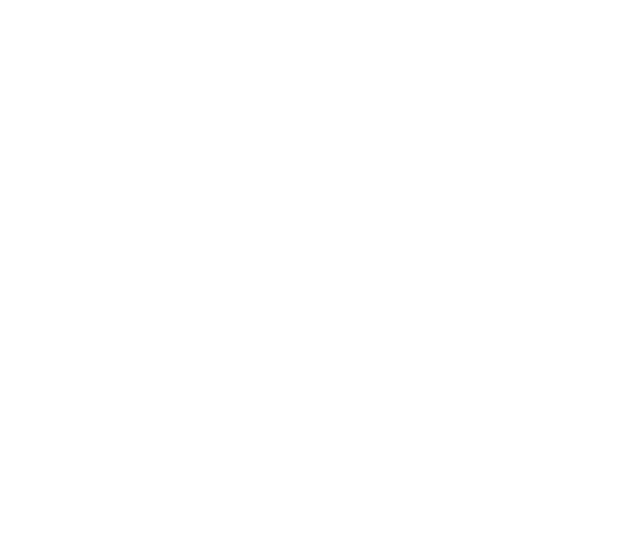
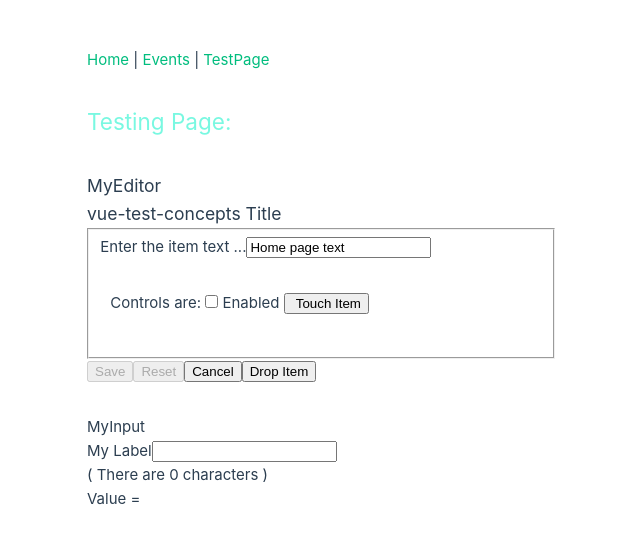
Before and after one commit to stlsmiths/vue-test-concepts, a Vue app: page /testpage in a window 1280 px wide. Before the commit this address had no page. Shown: the top 542 px of the page, without its empty margins (85-725 px from the left). Built offline with nearby package versions, Linux system fonts and the light colour scheme; data requests are answered from the project's data file.

Commit message:
add App menu.  Fix bugs in EventList.spec

```diff
--- a/src/App.vue
+++ b/src/App.vue
@@ -10,7 +10,15 @@
 </script>
 
 <template>
-  <RouterView />
+  <div>
+    <router-link to="/">Home</router-link> |
+    <router-link to="/events">Events</router-link> |
+    <router-link to="/testpage">TestPage</router-link>
+  </div>
+  <br>
+  <div style="margin-top: 2rem;">
+    <RouterView />
+  </div>
 </template>
 
 <style scoped>
--- a/src/components/EventList.vue
+++ b/src/components/EventList.vue
@@ -1,14 +1,21 @@
 <script setup lang="ts">
-import {computed,onMounted} from "vue";
+import {computed,ref,watchEffect,onMounted} from "vue";
 import EventCard from '@/components/EventCard.vue'
 import {useEvents} from "@/stores/events-store";
 
 const estore = useEvents()
-const events = computed( () => estore.events )
+// const events = computed( () => estore.events )
+
+const events = ref([])
+watchEffect( async () => {
+  // events.value = !estore.events.length ? await estore.fetchEvents() : estore.events
+  events.value = estore.events // !estore.events.length ? await estore.fetchEvents() : estore.events
+})
 
 </script>
 
 <template>
+  <div>
     <h1 data-testid="event-list-title">Events for Good</h1>
     <div class="events">
       <router-link
@@ -20,6 +27,7 @@
       >
         <EventCard data-testid="event" :event="event" />
       </router-link>
+    </div>
   </div>
 </template>
 
--- a/src/router/index.ts
+++ b/src/router/index.ts
@@ -13,6 +13,11 @@
       path: '/events',
       name: 'events',
       component: () => import('@/views/Events.vue')
+    },
+    {
+      path: '/testpage',
+      name: 'test',
+      component: () => import('@/views/TestPage.vue')
     },
    {
       path: '/event/:id',
--- a/src/stores/events-store.ts
+++ b/src/stores/events-store.ts
@@ -11,7 +11,6 @@
 
     async function fetchEvents() {
         const resp = await EventService.getEvents()
-        // console.log('store fetchEvents', resp)
         events.value = resp?.data || resp
         return resp
     }
--- a/src/views/HomeView.vue
+++ b/src/views/HomeView.vue
@@ -1,14 +1,5 @@
 <script setup lang="ts">
 import {ref} from 'vue'
-import MyInput from "@/components/MyInput.vue";
-import MyEditor from "@/components/MyEditor.vue";
-
-const mytext = ref<string>()
-const sampleItem = ref({ test: 2, text: 'Home page text' })
-
-function updateItem(item: any) {
-  sampleItem.value = {...item}
-}
 </script>
 
 <template>
@@ -31,24 +22,5 @@
       <li><a href="https://pinia.vuejs.org/introduction.html" target="_blank">Pinia Docs</a></li>
       <li><a href="https://test-utils.vuejs.org/guide/" target="_blank">Vue Test Utils</a></li>
     </ul>
-
-    <br><br>
-
-    <h3 class="blue">Testing Frame:</h3>
-    <div style="margin-top: 2rem">
-      <h3>MyEditor</h3>
-      <MyEditor
-          :item="sampleItem"
-          @save="updateItem"
-      />
-    </div>
-
-    <div style="margin-top: 2rem">
-      <h4>MyInput</h4>
-      <MyInput
-          v-model="mytext"
-      />
-      Value = {{ mytext }}
-    </div>
   </div>
 </template>
--- /dev/null
+++ b/src/views/TestPage.vue
@@ -0,0 +1,33 @@
+<script setup lang="ts">
+import {ref} from 'vue'
+import MyInput from "@/components/MyInput.vue";
+import MyEditor from "@/components/MyEditor.vue";
+
+const mytext = ref<string>('')
+const sampleItem = ref({ test: 2, text: 'Home page text' })
+
+function updateItem(item: any) {
+  sampleItem.value = {...item}
+}
+
+</script>
+<template>
+  <div>
+    <h2 class="blue">Testing Page:</h2>
+    <div style="margin-top: 2rem">
+      <h3>MyEditor</h3>
+      <MyEditor
+          :item="sampleItem"
+          @save="updateItem"
+      />
+    </div>
+
+    <div style="margin-top: 2rem">
+      <h4>MyInput</h4>
+      <MyInput
+          v-model="mytext"
+      />
+      Value = {{ mytext }}
+    </div>
+  </div>
+</template>
--- a/testing/mocks/handlers.js
+++ b/testing/mocks/handlers.js
@@ -7,12 +7,14 @@
     let data = { message: 'Hello from Vue Mastery!' }
     data = events
     // data = { data: events }
+    console.log('mockServer ... localhost:3000/events')
     return res( ctx.status(200), ctx.json(data) )
   }),
   rest.get('/events', (req, res, ctx) => {
     let data = { message: 'Hello from Vue Mastery!' }
     data = events
     // data = { data: events }
+    console.log('mockServer ... /events')
     return res( ctx.status(200), ctx.json(data) )
   }),
 
```
Also changed, not shown: 2 other files (tests, documents, lock files or other folders). Lines whose indentation alone changed are shown as unchanged.
